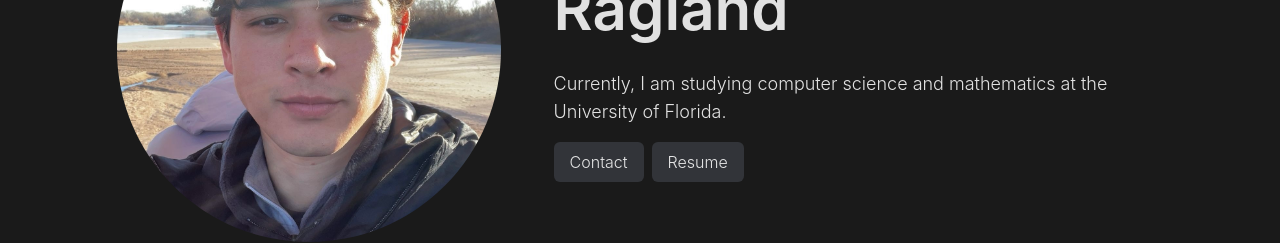
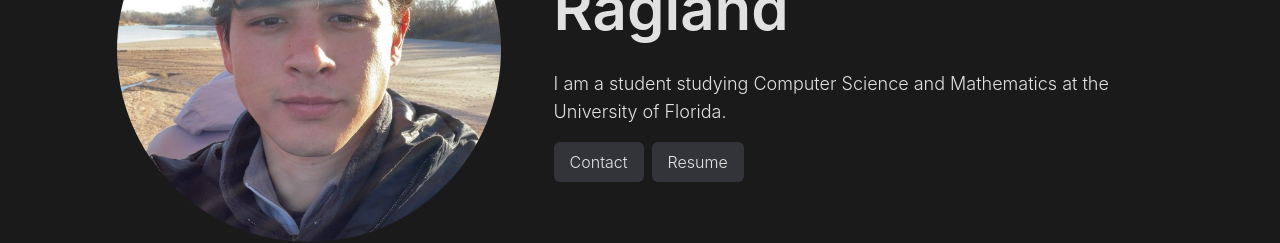
Before and after one commit to raglandconnor/personal_website, a React (Vite) app: page / in a window 1280 px wide. Shown: the part 322-565 px from the top of the page. Built offline with nearby package versions, Linux system fonts and the light colour scheme.

Commit message:
Update about

```diff
--- a/src/components/About.jsx
+++ b/src/components/About.jsx
@@ -26,7 +26,7 @@ function About() {
           Hi, I'm Connor Ragland
         </h1>
         <p className="text-lg font-light text-center lg:text-left">
-          Currently, I am studying computer science and mathematics at the
+          I am a student studying Computer Science and Mathematics at the
           University of Florida.
         </p>
         <div className="mx-auto lg:mx-0">
```
